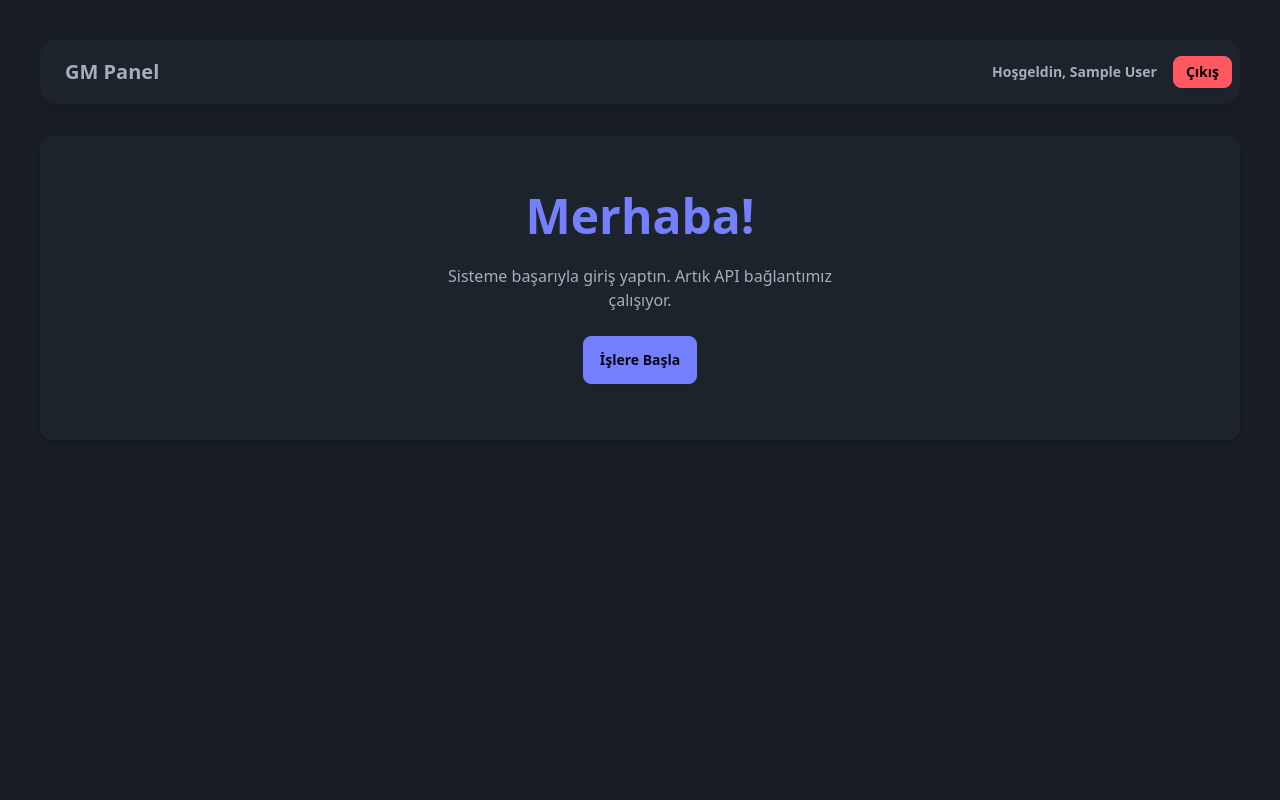
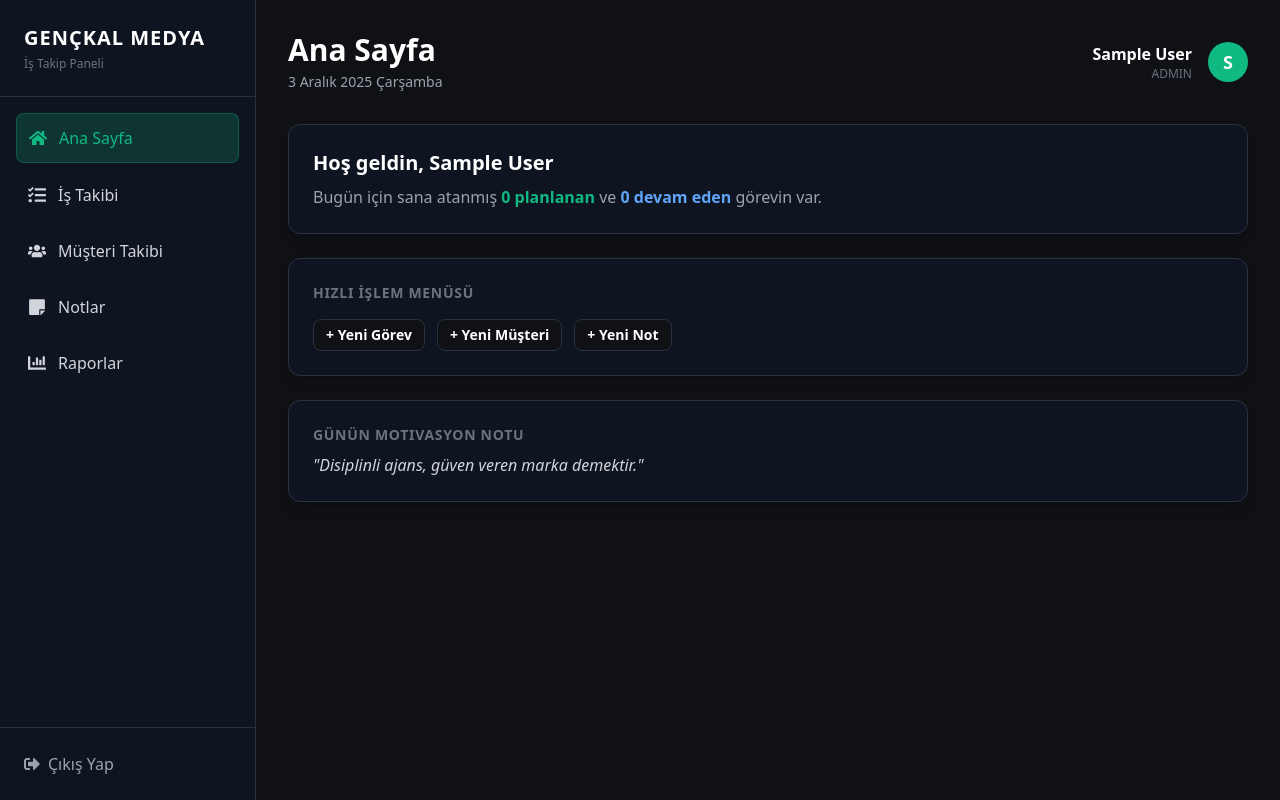
Before and after one commit to zahidyavas/is-takip-otomasyon, a React (Vite) app: page / in a window 1280 px wide. Built offline with nearby package versions, Linux system fonts and the light colour scheme; sample sign-in values are in the browser's storage.

Commit message:
general update

```diff
--- a/src/App.jsx
+++ b/src/App.jsx
@@ -1,42 +1,11 @@
 // src/App.jsx
 import React from 'react';
 import { BrowserRouter as Router, Routes, Route, Navigate } from 'react-router-dom';
-import Login from './pages/Login.jsx';
-import Register from './pages/Register.jsx'; // <--- YENİ: Kayıt sayfasını içeri aldık
-
-// Basit bir Ana Sayfa (Dashboard) taslağı - Şimdilik burada dursun
-const Dashboard = () => {
-  const user = JSON.parse(localStorage.getItem('user'));
-
-  const handleLogout = () => {
-    localStorage.removeItem('user');
-    window.location.href = "/login";
-  };
-
-  return (
-    <div className="min-h-screen bg-base-200 p-10">
-      <div className="navbar bg-base-100 rounded-box shadow-lg mb-8">
-        <div className="flex-1">
-          <a className="btn btn-ghost text-xl">GM Panel</a>
-        </div>
-        <div className="flex-none gap-2">
-          <span className="text-sm font-bold mr-2">Hoşgeldin, {user?.name}</span>
-          <button onClick={handleLogout} className="btn btn-error btn-sm">Çıkış</button>
-        </div>
-      </div>
-
-      <div className="hero bg-base-100 rounded-xl p-10 shadow-md">
-        <div className="hero-content text-center">
-          <div className="max-w-md">
-            <h1 className="text-5xl font-bold text-primary">Merhaba!</h1>
-            <p className="py-6">Sisteme başarıyla giriş yaptın. Artık API bağlantımız çalışıyor.</p>
-            <button className="btn btn-primary">İşlere Başla</button>
-          </div>
-        </div>
-      </div>
-    </div>
-  );
-};
+import Login from './pages/Login';
+import Register from './pages/Register';
+import Dashboard from './pages/Dashboard'; // <--- YENİ: Artık harici dosyadan çekiyoruz
+import Customers from './pages/Customers';
+import Board from './pages/Board';
 
 function App() {
   // Kullanıcı giriş yapmış mı kontrol et
@@ -48,11 +17,15 @@
         {/* Giriş yapılmamışsa Login'e yönlendir */}
         <Route path="/login" element={!user ? <Login /> : <Navigate to="/" />} />
 
-        {/* YENİ: Giriş yapılmamışsa Register sayfasına git, yapılmışsa Ana Sayfaya at */}
+        {/* Kayıt sayfası */}
         <Route path="/register" element={!user ? <Register /> : <Navigate to="/" />} />
 
-        {/* Giriş yapılmışsa Dashboard'u göster */}
+        {/* Ana Sayfa: Giriş yapılmışsa Dashboard'u göster */}
         <Route path="/" element={user ? <Dashboard /> : <Navigate to="/login" />} />
+
+        <Route path="/customers" element={user ? <Customers /> : <Navigate to="/login" />} />
+
+        <Route path="/board" element={user ? <Board /> : <Navigate to="/login" />} />
       </Routes>
     </Router>
   );
--- a/tailwind.config.js
+++ b/tailwind.config.js
@@ -5,10 +5,17 @@
     "./src/**/*.{js,ts,jsx,tsx}",
   ],
   theme: {
-    extend: {},
+    extend: {
+      colors: {
+        'dark-main': '#0f1115',  // Ekran görüntüsündeki ana arka plan
+        'dark-card': '#0f1520',  // Sidebar ve Kart rengi
+        'dark-border': '#2a3142', // İnce gri çizgiler
+        'brand-green': '#10b981', // Yeşil vurgu rengi
+      }
+    },
   },
   plugins: [require("daisyui")],
   daisyui: {
-    themes: ["dark", "light"],
+    themes: ["dark"], // Sadece dark tema
   },
 }
```
